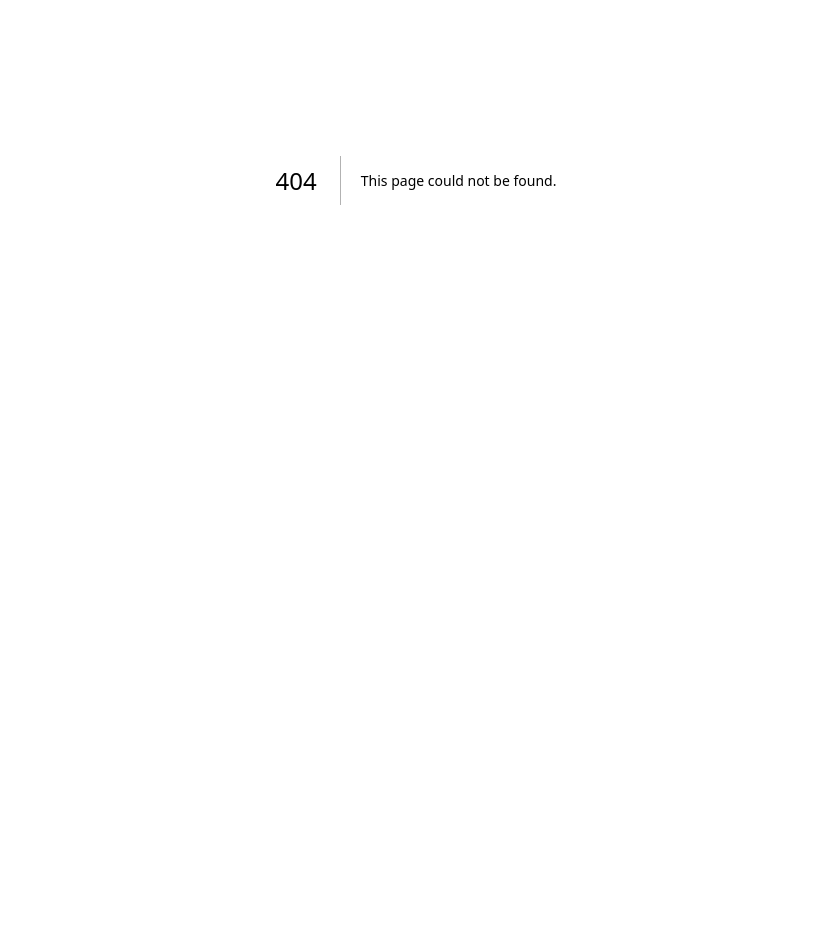
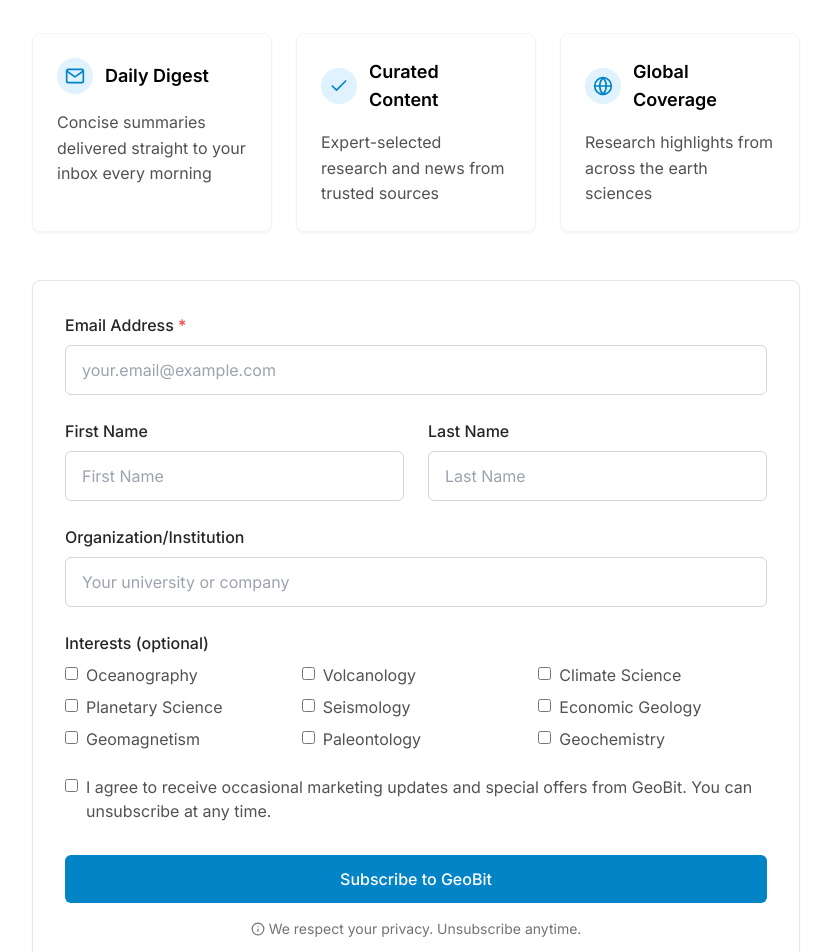
Before and after one commit to szilarddenes/geobit, a Next.js app: page /subscribe in a window 1280 px wide. Before the commit this address had no page. Shown: the part 220-1172 px from the top of the page, without its empty margins (224-1055 px from the left). Before the commit the page ends 800 px from the top, so only its background shows below. Built offline with nearby package versions, Linux system fonts and the light colour scheme; no server answers.

Commit message:
Create subscribe page with TLDR.tech styling

```diff
--- /dev/null
+++ b/src/pages/subscribe.js
@@ -0,0 +1,222 @@
+import { useState } from 'react';
+import Layout from '@/components/layout/Layout';
+import { useForm } from 'react-hook-form';
+import { collection, addDoc } from 'firebase/firestore';
+import { db } from '@/lib/firebase';
+import { toast } from 'react-toastify';
+import { useRouter } from 'next/router';
+import { FiMail, FiCheck, FiUser, FiGlobe, FiInfo } from 'react-icons/fi';
+
+export default function Subscribe() {
+  const [isSubmitting, setIsSubmitting] = useState(false);
+  const router = useRouter();
+  const { register, handleSubmit, formState: { errors } } = useForm();
+
+  const onSubmit = async (data) => {
+    setIsSubmitting(true);
+
+    try {
+      await addDoc(collection(db, 'subscribers'), {
+        email: data.email,
+        firstName: data.firstName || '',
+        lastName: data.lastName || '',
+        organization: data.organization || '',
+        interests: data.interests || [],
+        optIn: data.marketingOptIn || false,
+        status: 'active',
+        createdAt: new Date()
+      });
+
+      toast.success('Thank you for subscribing!');
+      router.push('/subscribe/success');
+    } catch (error) {
+      console.error('Error subscribing:', error);
+      toast.error('Subscription failed. Please try again.');
+      setIsSubmitting(false);
+    }
+  };
+
+  const interests = [
+    'Oceanography',
+    'Volcanology',
+    'Climate Science',
+    'Planetary Science',
+    'Seismology',
+    'Economic Geology',
+    'Geomagnetism',
+    'Paleontology',
+    'Geochemistry',
+  ];
+
+  return (
+    <Layout
+      title="Subscribe"
+      description="Subscribe to the GeoBit Newsletter"
+    >
+      <div className="container mx-auto px-4 py-12">
+        <div className="max-w-3xl mx-auto">
+          {/* Header */}
+          <header className="text-center mb-12">
+            <h1 className="text-3xl md:text-4xl font-bold text-neutral-900 mb-4">
+              Subscribe to GeoBit
+            </h1>
+            <p className="text-xl text-neutral-600">
+              Stay informed with the latest geoscience research and developments
+            </p>
+          </header>
+
+          {/* Features */}
+          <div className="grid md:grid-cols-3 gap-6 mb-12">
+            <div className="bg-white p-6 rounded-lg shadow-sm border border-gray-100">
+              <div className="flex items-center mb-4">
+                <div className="rounded-full bg-primary-100 p-2 mr-3">
+                  <FiMail className="text-primary-600" size={20} />
+                </div>
+                <h3 className="font-semibold text-lg">Daily Digest</h3>
+              </div>
+              <p className="text-neutral-600">
+                Concise summaries delivered straight to your inbox every morning
+              </p>
+            </div>
+
+            <div className="bg-white p-6 rounded-lg shadow-sm border border-gray-100">
+              <div className="flex items-center mb-4">
+                <div className="rounded-full bg-primary-100 p-2 mr-3">
+                  <FiCheck className="text-primary-600" size={20} />
+                </div>
+                <h3 className="font-semibold text-lg">Curated Content</h3>
+              </div>
+              <p className="text-neutral-600">
+                Expert-selected research and news from trusted sources
+              </p>
+            </div>
+
+            <div className="bg-white p-6 rounded-lg shadow-sm border border-gray-100">
+              <div className="flex items-center mb-4">
+                <div className="rounded-full bg-primary-100 p-2 mr-3">
+                  <FiGlobe className="text-primary-600" size={20} />
+                </div>
+                <h3 className="font-semibold text-lg">Global Coverage</h3>
+              </div>
+              <p className="text-neutral-600">
+                Research highlights from across the earth sciences
+              </p>
+            </div>
+          </div>
+
+          {/* Subscription Form */}
+          <div className="bg-white p-8 rounded-lg shadow-sm border border-gray-200">
+            <form onSubmit={handleSubmit(onSubmit)}>
+              <div className="mb-6">
+                <label className="block text-neutral-800 font-medium mb-2">
+                  Email Address <span className="text-red-500">*</span>
+                </label>
+                <input
+                  type="email"
+                  {...register('email', {
+                    required: 'Email is required',
+                    pattern: {
+                      value: /^[A-Z0-9._%+-]+@[A-Z0-9.-]+\.[A-Z]{2,}$/i,
+                      message: 'Invalid email address'
+                    }
+                  })}
+                  className={`w-full px-4 py-3 border ${errors.email ? 'border-red-500' : 'border-gray-300'} rounded-md focus:ring-2 focus:ring-primary-500 focus:border-primary-500`}
+                  placeholder="your.email@example.com"
+                />
+                {errors.email && (
+                  <p className="mt-1 text-red-500 text-sm">{errors.email.message}</p>
+                )}
+              </div>
+
+              <div className="grid md:grid-cols-2 gap-6 mb-6">
+                <div>
+                  <label className="block text-neutral-800 font-medium mb-2">
+                    First Name
+                  </label>
+                  <input
+                    type="text"
+                    {...register('firstName')}
+                    className="w-full px-4 py-3 border border-gray-300 rounded-md focus:ring-2 focus:ring-primary-500 focus:border-primary-500"
+                    placeholder="First Name"
+                  />
+                </div>
+                <div>
+                  <label className="block text-neutral-800 font-medium mb-2">
+                    Last Name
+                  </label>
+                  <input
+                    type="text"
+                    {...register('lastName')}
+                    className="w-full px-4 py-3 border border-gray-300 rounded-md focus:ring-2 focus:ring-primary-500 focus:border-primary-500"
+                    placeholder="Last Name"
+                  />
+                </div>
+              </div>
+
+              <div className="mb-6">
+                <label className="block text-neutral-800 font-medium mb-2">
+                  Organization/Institution
+                </label>
+                <input
+                  type="text"
+                  {...register('organization')}
+                  className="w-full px-4 py-3 border border-gray-300 rounded-md focus:ring-2 focus:ring-primary-500 focus:border-primary-500"
+                  placeholder="Your university or company"
+                />
+              </div>
+
+              <div className="mb-6">
+                <label className="block text-neutral-800 font-medium mb-2">
+                  Interests (optional)
+                </label>
+                <div className="grid grid-cols-2 sm:grid-cols-3 gap-2">
+                  {interests.map((interest) => (
+                    <div key={interest} className="flex items-start">
+                      <input
+                        type="checkbox"
+                        id={interest}
+                        value={interest}
+                        {...register('interests')}
+                        className="mt-1 mr-2"
+                      />
+                      <label htmlFor={interest} className="text-neutral-600">
+                        {interest}
+                      </label>
+                    </div>
+                  ))}
+                </div>
+              </div>
+
+              <div className="mb-8">
+                <div className="flex items-start">
+                  <input
+                    type="checkbox"
+                    id="marketingOptIn"
+                    {...register('marketingOptIn')}
+                    className="mt-1 mr-2"
+                  />
+                  <label htmlFor="marketingOptIn" className="text-neutral-600">
+                    I agree to receive occasional marketing updates and special offers from GeoBit. You can unsubscribe at any time.
+                  </label>
+                </div>
+              </div>
+
+              <button
+                type="submit"
+                disabled={isSubmitting}
+                className="w-full px-6 py-3 bg-primary-600 hover:bg-primary-700 text-white font-medium rounded-md transition duration-200 disabled:opacity-50"
+              >
+                {isSubmitting ? 'Subscribing...' : 'Subscribe to GeoBit'}
+              </button>
+
+              <p className="mt-4 text-center text-neutral-500 text-sm flex justify-center items-center">
+                <FiInfo className="mr-1" />
+                We respect your privacy. Unsubscribe anytime.
+              </p>
+            </form>
+          </div>
+        </div>
+      </div>
+    </Layout>
+  );
+}
```
